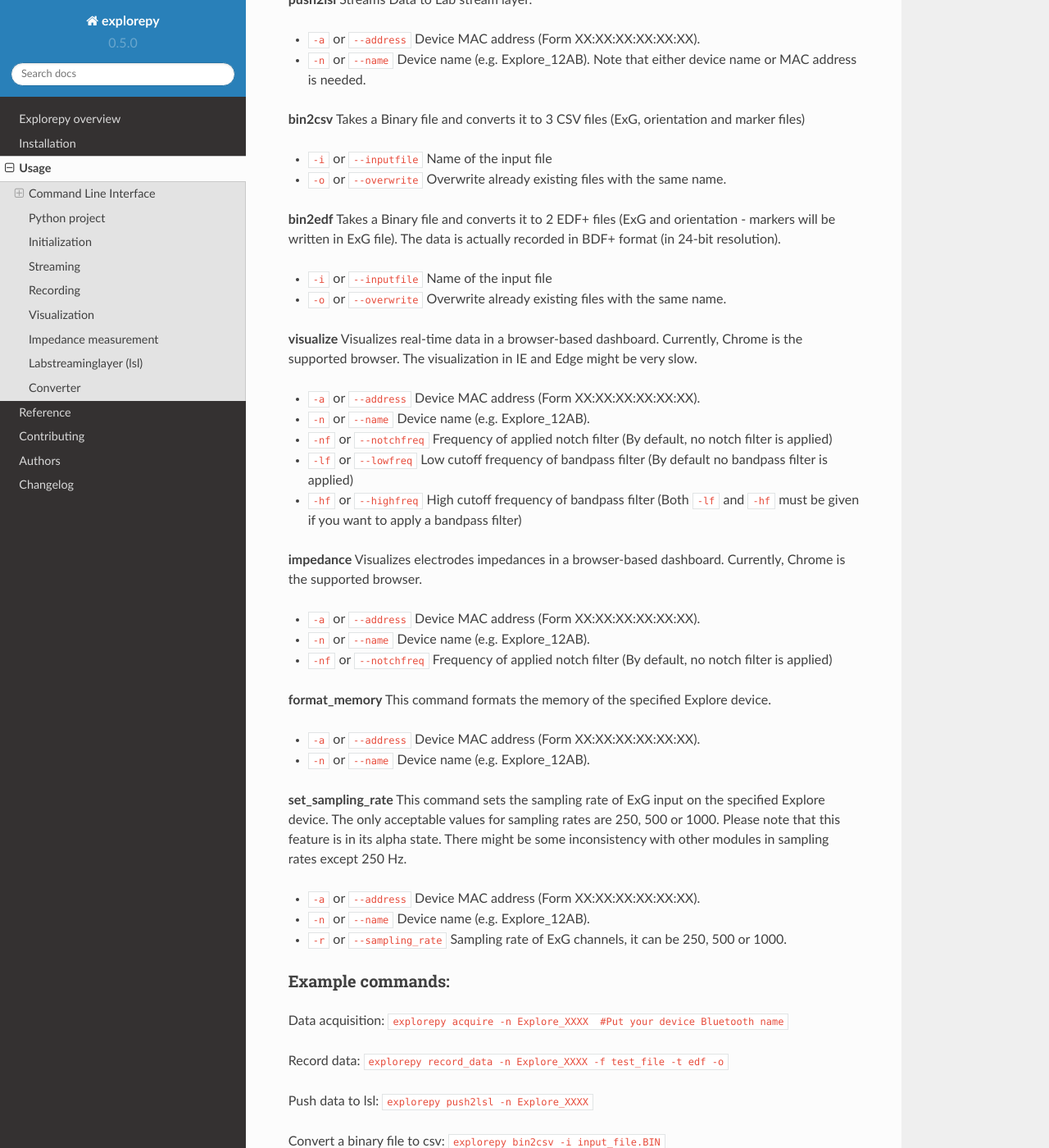
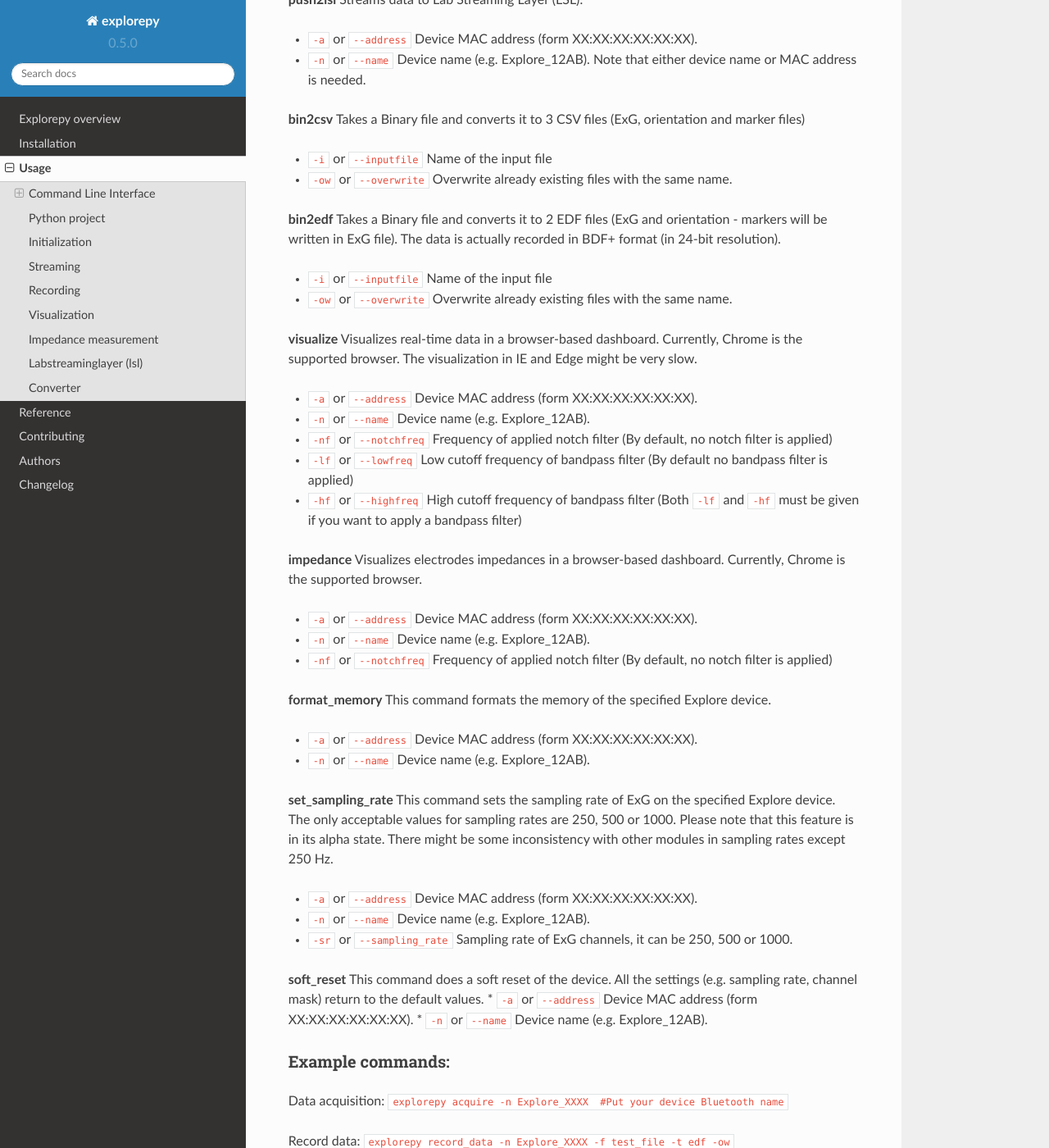
Before and after one commit to Mentalab-hub/explorepy, a Sphinx documentation site: the page built from docs/usage.rst, in a window 1280 px wide and 1400 px high, scrolled down 839 px. Shown: the whole window at 82% size. Built offline with Sphinx 7.4.7 and the Read the Docs theme 2.0.0, drawn with Linux system fonts in a browser that asks for light colours; some of the changed text lies outside the part shown.

Commit message:
update CLI commands

```diff
--- a/docs/usage.rst
+++ b/docs/usage.rst
@@ -12,13 +12,13 @@ Available Commands
 """"""""""""""""""
 
 **find_device**
-Scans for nearby explore-devices. Prints out Name and MAC address of the found devices
+Scans for nearby explore-devices. Prints out Name and MAC address of the found devices.
 
 
 **acquire**
-Connects to device, needs either MAC or Name of the desired device as input
+Connects to device, needs either MAC or Name of the desired device as input.
 
-* ``-a`` or ``--address``    Device MAC address (Form XX:XX:XX:XX:XX:XX).
+* ``-a`` or ``--address``    Device MAC address (form XX:XX:XX:XX:XX:XX).
 * ``-n`` or ``--name``       Device name (e.g. "Explore_12AB").
 
 
@@ -26,18 +26,18 @@ Connects to device, needs either MAC or Name of the desired device as input
 **record_data**
 Connects to a device and records ExG and orientation data into 2 separate files. Note that in CSV mode there will be an extra file for the marker events. In EDF mode, the data is actually recorded in BDF+ format (in 24-bit resolution).
 
-* ``-a`` or ``--address``    Device MAC address (Form XX:XX:XX:XX:XX:XX).
+* ``-a`` or ``--address``    Device MAC address (form XX:XX:XX:XX:XX:XX).
 * ``-n`` or ``--name``       Device name (e.g. Explore_12AB). Note that either device name or MAC address is needed.
-* ``-f`` or ``--filename``   The name of the new CSV Files.
+* ``-f`` or ``--filename``   The prefix of the files.
 * ``-t`` or ``--type``       File type (edf and csv types are supported currently).
-* ``-o`` or ``--overwrite``  Overwrite already existing files with the same name (optional - the default mode is False).
+* ``-ow`` or ``--overwrite`` Overwrite already existing files with the same name (optional - the default mode is False).
 * ``-d`` or ``--duration``   Recording duration in seconds
 
 
 **push2lsl**
-Streams Data to Lab stream layer.
+Streams data to Lab Streaming Layer (LSL).
 
-* ``-a`` or ``--address``    Device MAC address (Form XX:XX:XX:XX:XX:XX).
+* ``-a`` or ``--address``    Device MAC address (form XX:XX:XX:XX:XX:XX).
 * ``-n`` or ``--name``       Device name (e.g. Explore_12AB). Note that either device name or MAC address is needed.
 
 
@@ -46,20 +46,20 @@ Streams Data to Lab stream layer.
 Takes a Binary file and converts it to 3 CSV files (ExG, orientation and marker files)
 
 * ``-i`` or ``--inputfile``  Name of the input file
-* ``-o`` or ``--overwrite``  Overwrite already existing files with the same name.
+* ``-ow`` or ``--overwrite`` Overwrite already existing files with the same name.
 
 
 **bin2edf**
-Takes a Binary file and converts it to 2 EDF+ files (ExG and orientation - markers will be written in ExG file). The data is actually recorded in BDF+ format (in 24-bit resolution).
+Takes a Binary file and converts it to 2 EDF files (ExG and orientation - markers will be written in ExG file). The data is actually recorded in BDF+ format (in 24-bit resolution).
 
 * ``-i`` or ``--inputfile``  Name of the input file
-* ``-o`` or ``--overwrite``  Overwrite already existing files with the same name.
+* ``-ow`` or ``--overwrite`` Overwrite already existing files with the same name.
 
 
 **visualize**
 Visualizes real-time data in a browser-based dashboard. Currently, Chrome is the supported browser. The visualization in IE and Edge might be very slow.
 
-* ``-a`` or ``--address``    Device MAC address (Form XX:XX:XX:XX:XX:XX).
+* ``-a`` or ``--address``    Device MAC address (form XX:XX:XX:XX:XX:XX).
 * ``-n`` or ``--name``       Device name (e.g. Explore_12AB).
 * ``-nf`` or ``--notchfreq`` Frequency of applied notch filter (By default, no notch filter is applied)
 * ``-lf`` or ``--lowfreq``   Low cutoff frequency of bandpass filter (By default no bandpass filter is applied)
@@ -69,7 +69,7 @@ Visualizes real-time data in a browser-based dashboard. Currently, Chrome is the
 **impedance**
 Visualizes electrodes impedances in a browser-based dashboard. Currently, Chrome is the supported browser.
 
-* ``-a`` or ``--address``    Device MAC address (Form XX:XX:XX:XX:XX:XX).
+* ``-a`` or ``--address``    Device MAC address (form XX:XX:XX:XX:XX:XX).
 * ``-n`` or ``--name``       Device name (e.g. Explore_12AB).
 * ``-nf`` or ``--notchfreq`` Frequency of applied notch filter (By default, no notch filter is applied)
 
@@ -77,28 +77,34 @@ Visualizes electrodes impedances in a browser-based dashboard. Currently, Chrome
 **format_memory**
 This command formats the memory of the specified Explore device.
 
-* ``-a`` or ``--address``    Device MAC address (Form XX:XX:XX:XX:XX:XX).
+* ``-a`` or ``--address``    Device MAC address (form XX:XX:XX:XX:XX:XX).
 * ``-n`` or ``--name``       Device name (e.g. Explore_12AB).
 
 
 **set_sampling_rate**
-This command sets the sampling rate of ExG input on the specified Explore device. The only acceptable values for sampling rates are 250, 500 or 1000. Please note that this feature is in its alpha state. There might be some inconsistency with other modules in sampling rates except 250 Hz.
+This command sets the sampling rate of ExG on the specified Explore device. The only acceptable values for sampling rates are 250, 500 or 1000. Please note that this feature is in its alpha state. There might be some inconsistency with other modules in sampling rates except 250 Hz.
 
-* ``-a`` or ``--address``        Device MAC address (Form XX:XX:XX:XX:XX:XX).
+* ``-a`` or ``--address``        Device MAC address (form XX:XX:XX:XX:XX:XX).
 * ``-n`` or ``--name``           Device name (e.g. Explore_12AB).
-* ``-r`` or ``--sampling_rate``  Sampling rate of ExG channels, it can be 250, 500 or 1000.
+* ``-sr`` or ``--sampling_rate`` Sampling rate of ExG channels, it can be 250, 500 or 1000.
+
+
+**soft_reset**
+This command does a soft reset of the device. All the settings (e.g. sampling rate, channel mask) return to the default values.
+* ``-a`` or ``--address``        Device MAC address (form XX:XX:XX:XX:XX:XX).
+* ``-n`` or ``--name``           Device name (e.g. Explore_12AB).
 
 Example commands:
 """""""""""""""""
 Data acquisition: ``explorepy acquire -n Explore_XXXX  #Put your device Bluetooth name``
 
-Record data: ``explorepy record_data -n Explore_XXXX -f test_file -t edf -o``
+Record data: ``explorepy record_data -n Explore_XXXX -f test_file -t edf -ow``
 
 Push data to lsl: ``explorepy push2lsl -n Explore_XXXX``
 
 Convert a binary file to csv: ``explorepy bin2csv -i input_file.BIN``
 
-Convert a binary file to EDF and overwrite if files exist already: ``explorepy bin2edf -i input_file.BIN -o``
+Convert a binary file to EDF and overwrite if files exist already: ``explorepy bin2edf -i input_file.BIN -ow``
 
 Visualize in real-time: ``explorepy visualize -n Explore_XXXX``
 
```
Also changed, not shown: 2 other files.
